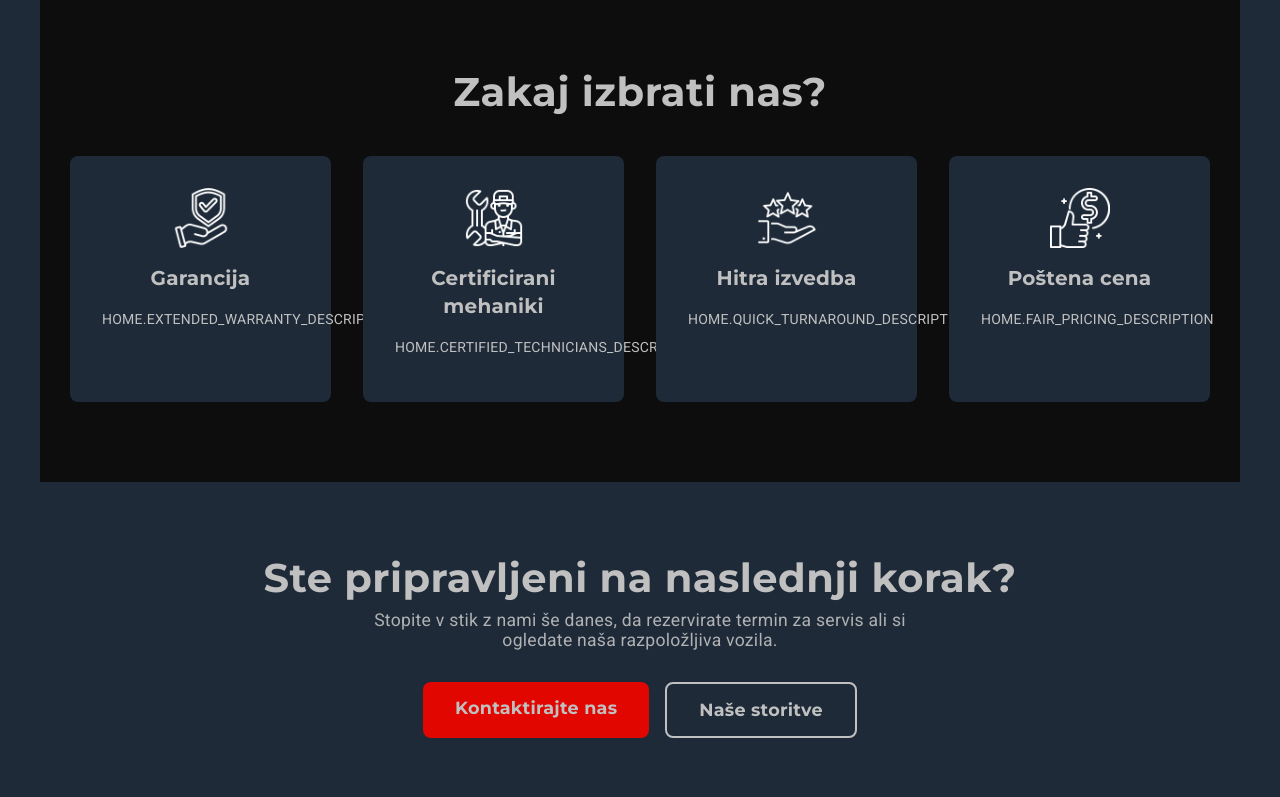
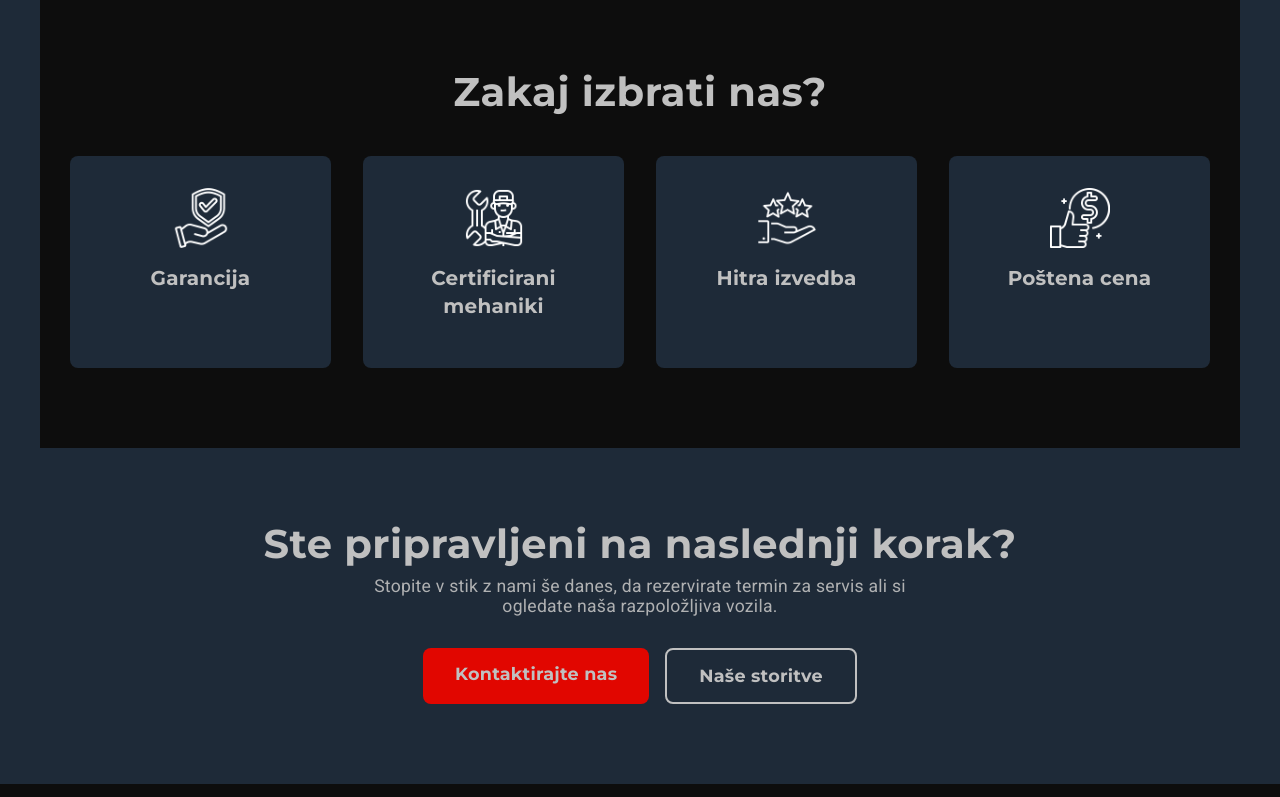
Before and after one commit to ickobombata/car-service, an Angular app in the folder frontend/car-service-frontend/: page /#/ in a window 1280 px wide. Before the commit this address led to /#/home. Shown: the part 1400-2197 px from the top of the page. Built offline with nearby package versions, Linux system fonts and the light colour scheme.

Commit message:
remove not needed localization messages

```diff
--- a/frontend/car-service-frontend/src/app/home/home.component.html
+++ b/frontend/car-service-frontend/src/app/home/home.component.html
@@ -89,28 +89,24 @@
             <img src="assets/icons/insurance.png" alt="{{ 'ICON.WARRANTY' | translate }}" class="icon-img">
           </div>
           <h3>{{ 'HOME.EXTENDED_WARRANTY_TITLE' | translate }}</h3>
-          <p>{{ 'HOME.EXTENDED_WARRANTY_DESCRIPTION' | translate }}</p>
         </div>
         <div class="feature-item">
           <div class="service-icon">
             <img src="assets/icons/mechanic.png" alt="{{ 'ICON.CERTIFIED_TECH' | translate }}" class="icon-img">
           </div>
           <h3>{{ 'HOME.CERTIFIED_TECHNICIANS_TITLE' | translate }}</h3>
-          <p>{{ 'HOME.CERTIFIED_TECHNICIANS_DESCRIPTION' | translate }}</p>
         </div>
         <div class="feature-item">
           <div class="service-icon">
             <img src="assets/icons/customer-service.png" alt="{{ 'ICON.QUICK_TURNAROUND' | translate }}" class="icon-img">
           </div>
           <h3>{{ 'HOME.QUICK_TURNAROUND_TITLE' | translate }}</h3>
-          <p>{{ 'HOME.QUICK_TURNAROUND_DESCRIPTION' | translate }}</p>
         </div>
         <div class="feature-item">
           <div class="service-icon">
             <img src="assets/icons/best-price.png" alt="{{ 'ICON.FAIR_PRICING' | translate }}" class="icon-img">
           </div>
           <h3>{{ 'HOME.FAIR_PRICING_TITLE' | translate }}</h3>
-          <p>{{ 'HOME.FAIR_PRICING_DESCRIPTION' | translate }}</p>
         </div>
       </div>
     </section>
```
